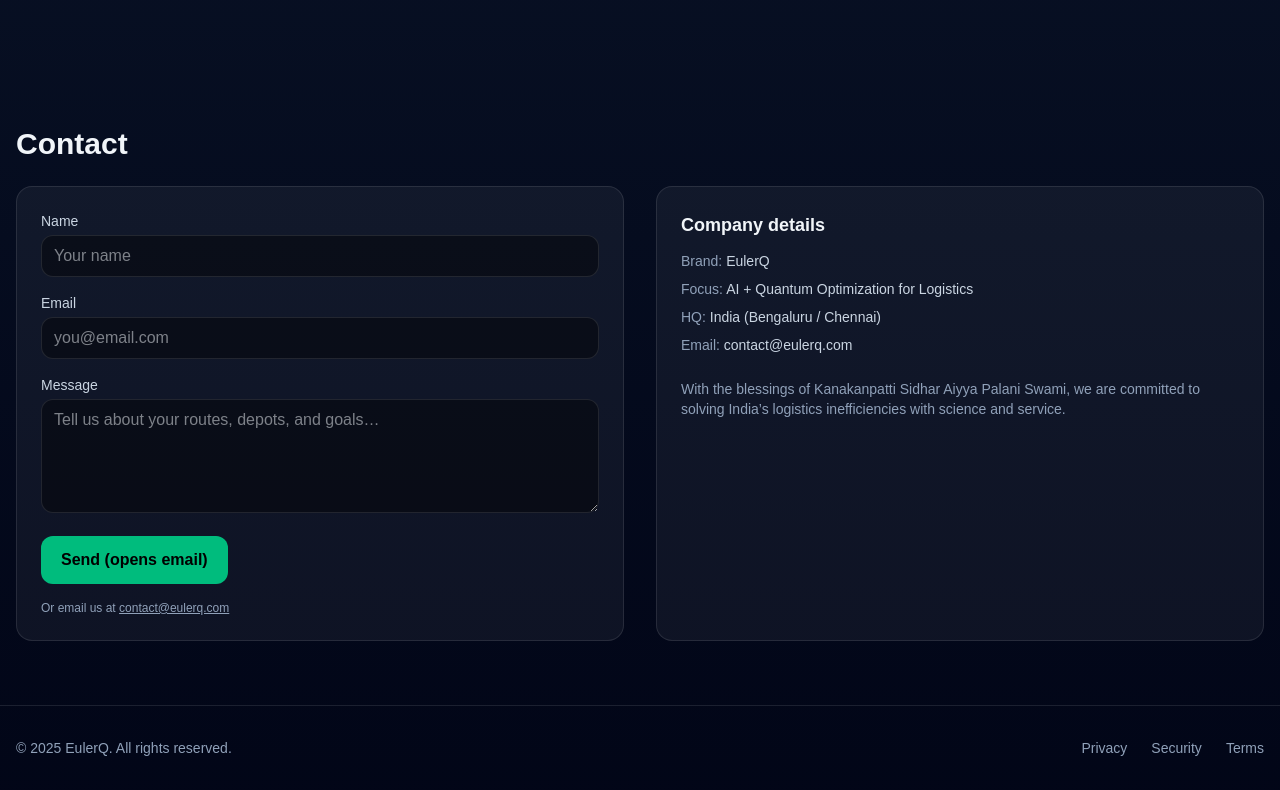
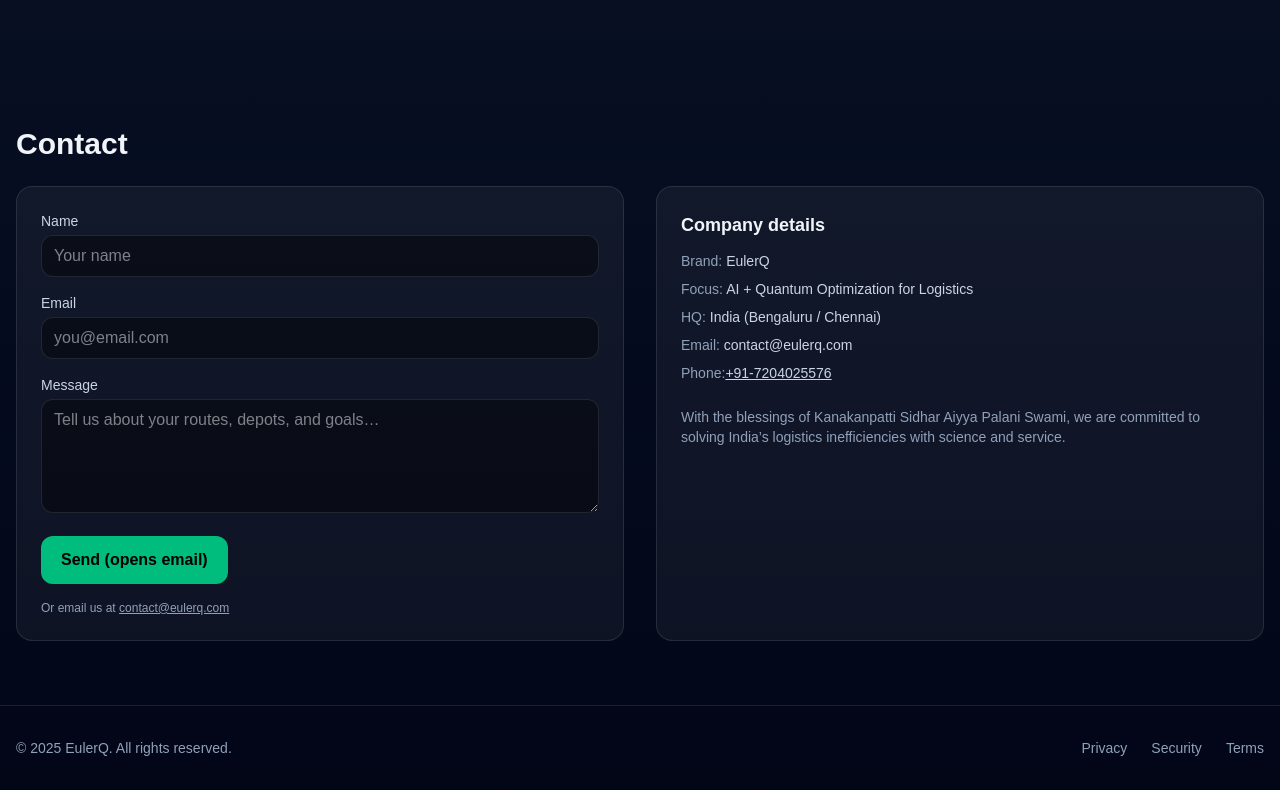
Before and after one commit to Maru1209/EulerQ, a Next.js app: page / in a window 1280 px wide. Shown: the part 2066-2856 px from the top of the page. Built offline with nearby package versions, Linux system fonts and the light colour scheme.

Commit message:
Updated project

```diff
--- a/app/page.tsx
+++ b/app/page.tsx
@@ -165,6 +165,9 @@
               <li><span className="text-slate-400">Focus:</span> AI + Quantum Optimization for Logistics</li>
               <li><span className="text-slate-400">HQ:</span> India (Bengaluru / Chennai)</li>
               <li><span className="text-slate-400">Email:</span> contact@eulerq.com</li>
+               <li><span className="text-slate-400">Phone:</span>
+    <a href="tel:+917204025576 " className="underline hover:text-emerald-400">+91-7204025576 </a>
+  </li>
             </ul>
             <div className="mt-6 text-sm text-slate-400">
               With the blessings of Kanakanpatti Sidhar Aiyya Palani Swami, we are committed to solving India’s logistics inefficiencies with science and service.
```
